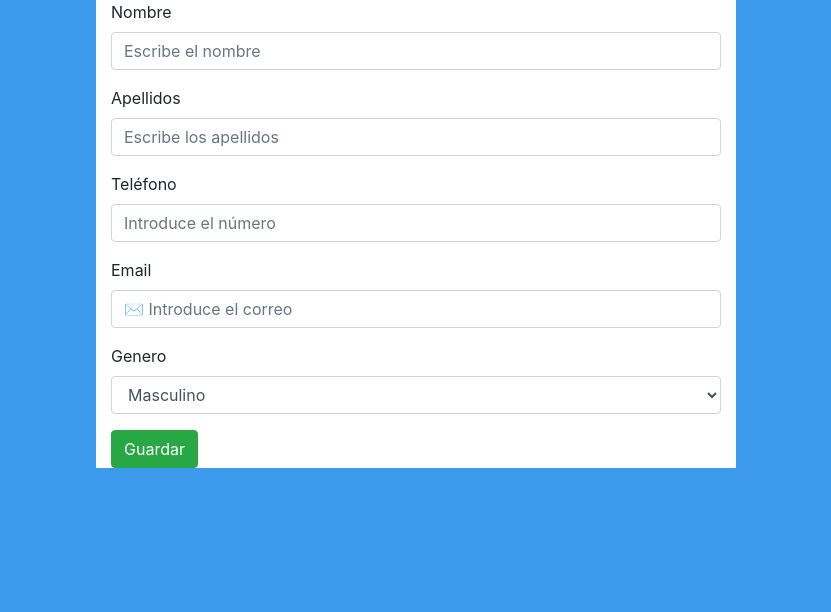
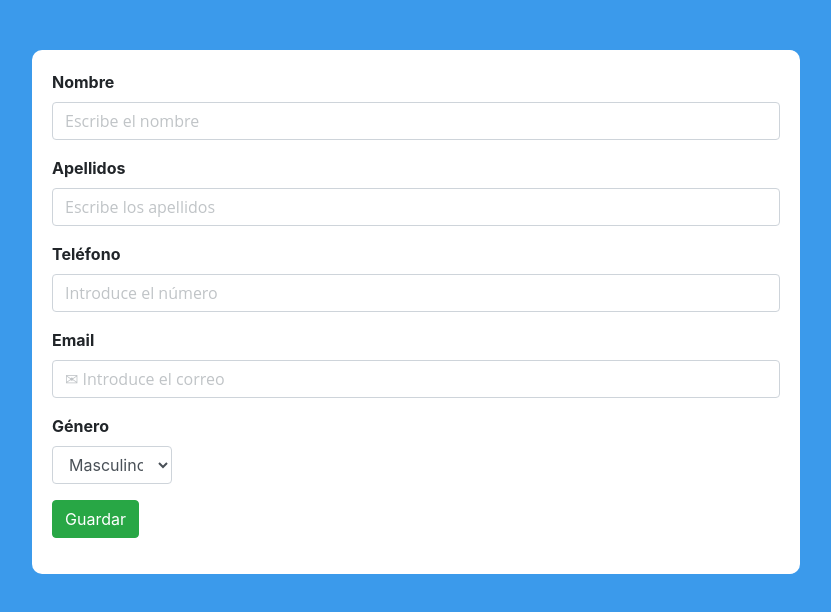
Before and after one commit to fdmeregildo/exercise-web, a plain HTML site: page view/user-register.html in a window 1280 px wide. Shown: the whole page, without its empty margins (224-1055 px from the left). Drawn offline with Linux system fonts and the light colour scheme.

```diff
--- a/resources/css/style.css
+++ b/resources/css/style.css
@@ -5,6 +5,37 @@
 
 .container-principal{
     background-color: #ffffff;
-    margin: auto;
-    width: 50%;
+    padding: 20px;
 }
+
+.center{
+    margin: 50px auto;
+    width: 60%;
+}
+
+.border-rounded{
+    border-radius: 10px 10px 10px 10px;
+    -moz-border-radius: 10px 10px 10px 10px;
+    -webkit-border-radius: 10px 10px 10px 10px;
+    border: 0px solid #000000;
+}
+
+.form-group > label {
+    font-weight: bold;
+}
+
+.form-group > input::placeholder {
+    color: #c0c4c7;
+}
+
+#cboGenero{
+    width: 120px;
+}
+
+
+input, textarea {
+	font-family: FontAwesome, "Open Sans", Verdana, sans-serif;
+    font-style: normal;
+    font-weight: normal;
+    text-decoration: inherit;
+}
--- a/view/user-register.html
+++ b/view/user-register.html
@@ -13,7 +13,7 @@
 
 <body>
 
-    <div class="container container-principal">
+    <div class="container container-principal center border-rounded">
 
         <form id="frmUserRegister" action="/user-register">
 
@@ -28,8 +28,8 @@
                 </div>
 
                 <div class="form-group">
-                    <label for="txtTelefono">Teléfono</label>
-                    <input id="txtTelefono" type="number" class="form-control" placeholder="Introduce el número" />
+                    <label for="txtTelefono">Tel&eacute;fono</label>
+                    <input id="txtTelefono" type="text" class="form-control" placeholder="Introduce el número" />
                 </div>
 
                 <div class="form-group">
@@ -38,7 +38,7 @@
                 </div>
 
                 <div class="form-group">
-                    <label for="cboGenero">Genero</label>
+                    <label for="cboGenero">G&eacute;nero</label>
                     <select id="cboGenero" class="form-control">
                         <option value="M">Masculino</option>
                         <option value="F">Femenino</option>
```
